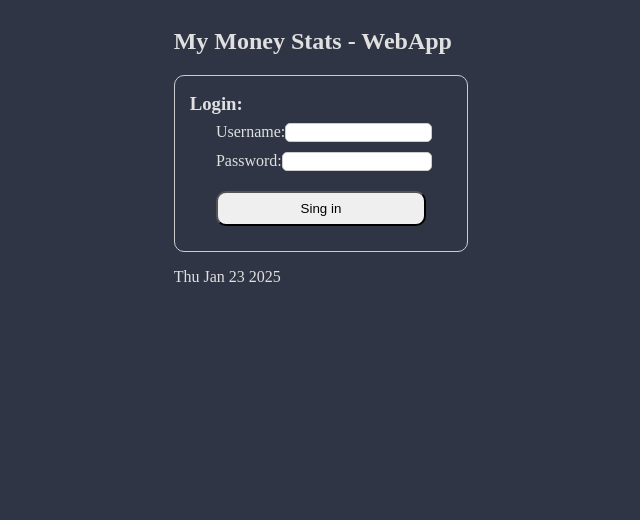
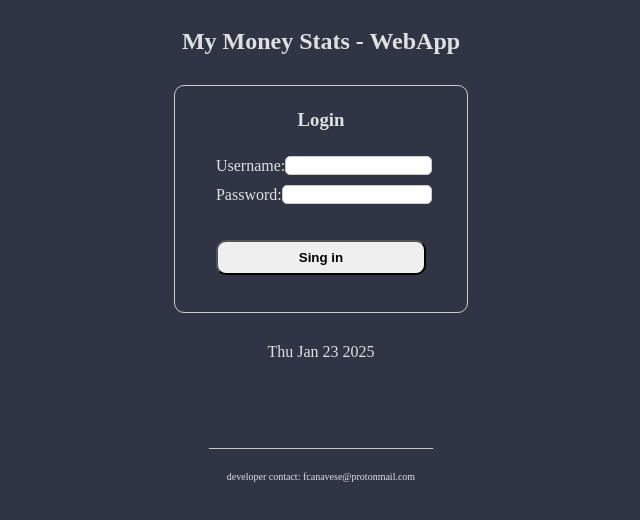
Before and after one commit to cana2302/MyMoneyStats_Fronted, a React (Vite) app: page / in a window 1280 px wide. Shown: the top 520 px of the page, without its empty margins (319-959 px from the left). Built offline with nearby package versions, Linux system fonts and the light colour scheme; no server answers.

Commit message:
css_fixed

```diff
--- a/src/App.jsx
+++ b/src/App.jsx
@@ -13,9 +13,13 @@ import LoadingDots from './components/Loading';
 
 const App = () => {
 
+  const currentDate = new Date();
+  const currentDateString = currentDate.toDateString();
+  const formattedDate = currentDate.toISOString().split('T')[0]; // Esto te da la fecha en formato yyyy-MM-dd
+
   // Hooks:
   const [bills, setBills] = useState([]);
-  const [newDate, setNewDate] = useState('');
+  const [newDate, setNewDate] = useState(formattedDate);
   const [newCategory, setNewCategory] = useState('');
   const [newDescription, setNewDescription] = useState('');
   const [newAmount, setNewAmount] = useState('');
@@ -128,10 +132,8 @@ const App = () => {
     }
   }
 
-  const currentDate = new Date().toDateString();
-
   return (
-    <div>
+    <div className="app">
 
       <h2>My Money Stats - WebApp</h2>
       <Notification message={message} messageType={typeMessage}/>
@@ -148,7 +150,9 @@ const App = () => {
       { user !== null ?
         <Header
           handleLogout={handleLogout}
-          user={user}/>: null
+          user={user}
+          currentDate={currentDateString}/>: null
+
       }
 
       <LoadingDots isLoading={isLoading} />
@@ -169,7 +173,10 @@ const App = () => {
       { user === null ? null :
         <Bills bills={bills} handleDelete={handleDelete}/>
       }
-      <p>{currentDate}</p>
+      { user === null ? <p>{currentDateString}</p> : null }
+      <br/><br/>
+      <p>____________________________</p>
+      <p id='email'>developer contact: fcanavese@protonmail.com</p>
 
     </div>
   )
--- a/src/components/BillForm.jsx
+++ b/src/components/BillForm.jsx
@@ -2,7 +2,7 @@ const BillForm = (props) => {
   return (
     <>
       <form onSubmit={props.addBill} className="billForm">
-        <h3>Add a new bill:</h3>
+        <h3>Add a new bill</h3>
         <div className="form_date">
           <span>Date:</span>
           <span>
--- a/src/components/Header.jsx
+++ b/src/components/Header.jsx
@@ -1,12 +1,15 @@
 const Header = (props) => {
   const username = props.user.username
   return (
-    <form onSubmit={props.handleLogout} className="billForm">
-      <div className="form_date">
-        <span>Username:</span>
-        <span><p>{username}</p></span>
+    <form onSubmit={props.handleLogout} className="headerForm">
+      <div className="date_div">
+        <span><p>{props.currentDate}</p></span>
       </div>
-      <div className="form_button">
+      <div className="user_div">
+        <span><p>user:</p></span>
+        <span id="username"><p>{username}</p></span>
+      </div>
+      <div className="form_button_header">
         <button type="submit">Logout</button>
       </div>
     </form>
--- a/src/components/LoginForm.jsx
+++ b/src/components/LoginForm.jsx
@@ -2,8 +2,8 @@ import { useState, useEffect } from 'react';
 
 const LoginForm = (props) => {
   return (
-    <form onSubmit={props.handleLogin} className="billForm">
-      <h3>Login:</h3>
+    <form onSubmit={props.handleLogin} className="loginForm">
+      <h3>Login</h3>
       <div className="form_date">
         <span>Username:</span>
         <span>
--- a/src/index.css
+++ b/src/index.css
@@ -4,6 +4,21 @@ body {
   display: flex;               /* Activa el modelo Flexbox */
   justify-content: center;      /* Centra horizontalmente */
   align-items: center;
+}
+
+.app h2 {
+  text-align: center;
+  margin-top: 20px;
+  margin-bottom: 20px;
+}
+
+.app p {
+  text-align: center;
+  margin-top: 20px;
+}
+
+#email {
+  font-size: 10px;
 }
 
 .notification {
@@ -144,3 +159,90 @@ body {
   color: #E0E0E0; /* Texto en un gris claro para mejor legibilidad
 }
   */
+
+.loginForm {
+  border: 1px solid #ccc; /* Borde sólido */
+  border-radius: 10px; /* Esquinas redondeadas */
+  padding: 15px; /* Añade espacio interno */
+  margin-bottom: 30px;
+  margin-top: 30px; /* Añade espacio superior */
+  display: flex;
+  flex-direction: column; /* Coloca los elementos en una columna */
+  /*align-items: center; /* Centra los elementos dentro del formulario */
+}
+
+.loginForm h3 {
+  margin-top: 8px; /* Reduce el espacio superior */
+  margin-bottom: 25px; /* Reduce el espacio inferior */
+  justify-content: center; /* Centra el div dentro del contenedor */
+  text-align: center; /* Añade esta línea para centrar el texto */
+  width: 100%; /* Asegura que el h3 ocupe todo el ancho disponible */
+}
+
+.loginForm button {
+  margin-top: 16px; /* Reduce el espacio superior */
+  margin-bottom: 12px; /* Reduce el espacio inferior */
+  justify-content: center; /* Centra el div dentro del contenedor */
+  text-align: center; /* Añade esta línea para centrar el texto */
+  width: 100%; /* Asegura que el h3 ocupe todo el ancho disponible */
+  font-weight: bold;
+}
+
+.headerForm {
+  border: 1px solid #ccc; /* Borde sólido */
+  border-radius: 10px; /* Esquinas redondeadas */
+  /*margin-top: 10px;*/
+  margin-bottom: 30px;
+  display: flex;
+  flex-direction: row; /* Coloca los elementos en una columna */
+  /*align-items: center; /* Centra los elementos dentro del formulario */
+}
+
+.headerForm h3 {
+  justify-content: center; /* Centra el div dentro del contenedor */
+  text-align: center; /* Añade esta línea para centrar el texto */
+  width: 100%; /* Asegura que el h3 ocupe todo el ancho disponible */
+}
+
+/*
+.headerForm button {
+  justify-content: left;
+  text-align: center;
+  width: 20%;
+  font-weight: bold;
+}*/
+
+.form_button_header {
+  display: flex;
+  justify-content: center;
+  align-items: center;
+  width: 30%;
+}
+
+.form_button_header button {
+  font-weight: bold;
+  width: 100%; /* El botón ocupa todo el ancho del div .form_button */
+  padding: 8px;
+  cursor: pointer;
+  border-radius: 10px
+}
+
+.user_div {
+  display: flex;
+  flex-direction: row;
+  justify-content: center;
+  text-align: right;
+  width: 35%;
+}
+
+.user_div p {
+  margin-left: 10px;
+}
+
+.date_div {
+  display: flex;
+  flex-direction: row;
+  justify-content: center;
+  text-align: center;
+  width: 30%;
+}
```
